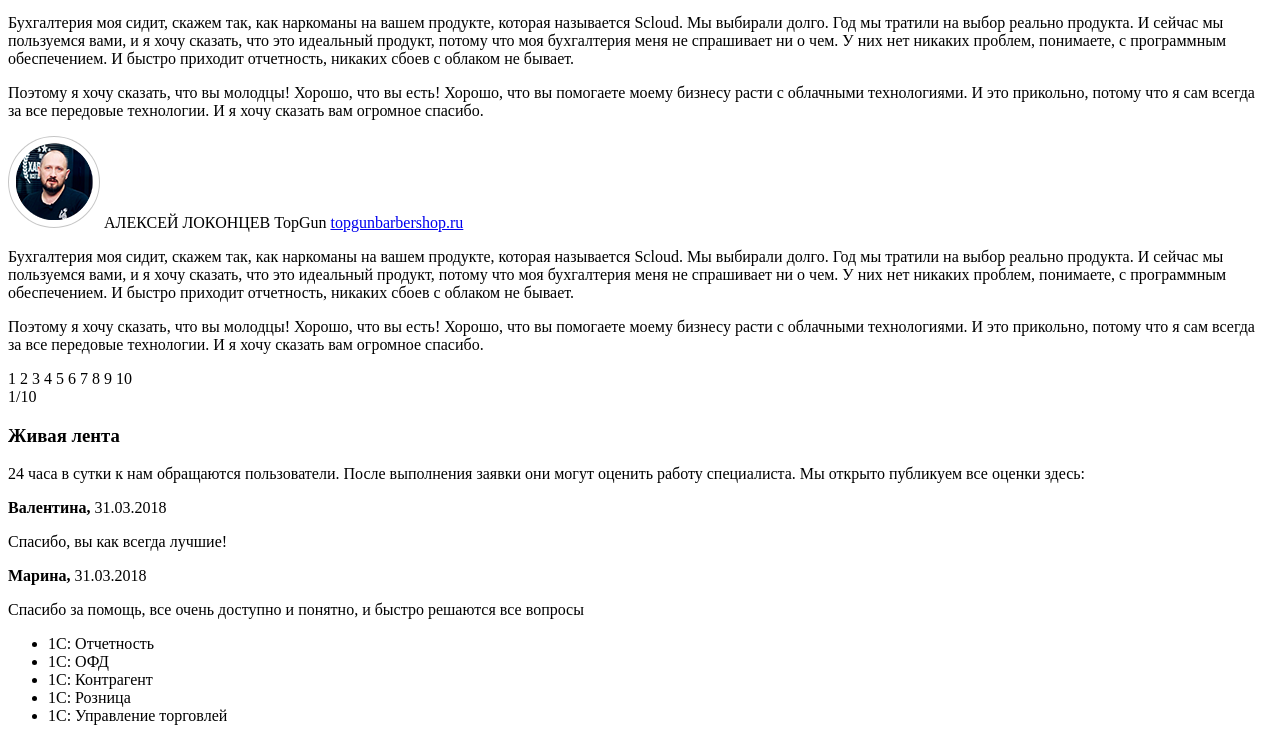
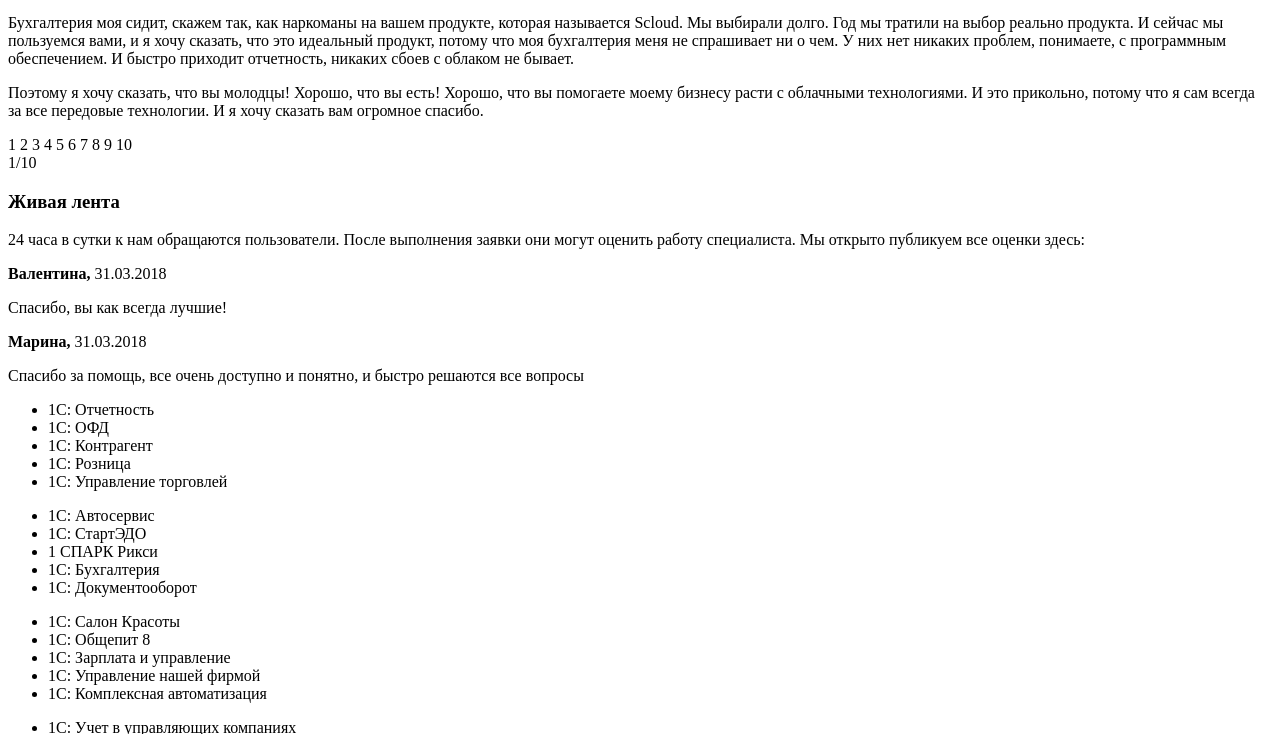
Before and after one commit to dumpy1/Service-cloude-new, a plain HTML site: page index.html in a window 1280 px wide. Shown: the part 2423-3157 px from the top of the page. Drawn offline with Linux system fonts and the light colour scheme.

Commit message:
viewport add

```diff
--- a/index.html
+++ b/index.html
@@ -4,6 +4,8 @@
 <head>
     <meta charset="UTF-8">
     <title>1С в облаке с компанией Scloud</title>
+    <meta name="viewport" content="width=device-width, initial-scale=1">
+    <link rel="stylesheet" href="/css/style.css">
 </head>
 
 <body>
@@ -251,27 +253,9 @@
                             И это прикольно, потому что я сам всегда за все передовые технологии.
                             И я хочу сказать вам огромное спасибо.</p>
                     </div>
- <div class="response">
-            <div class="response_slider">
-                <div class="response_slider_item">
-                    <img src="/img/portret.png" height="92" width="92" alt="фото">
-                    <span class="name">АЛЕКСЕЙ ЛОКОНЦЕВ</span>
-                    <span class="firm">TopGun</span>
-                    <a href="topgunbarbershop.ru" class="site">topgunbarbershop.ru</a>
-                    <div class="story">
-                        <p>Бухгалтерия моя сидит, скажем так, как наркоманы на вашем продукте,
-                            которая называется Scloud. Мы выбирали долго. Год мы тратили на выбор
-                            реально продукта. И сейчас мы пользуемся вами, и я хочу сказать, что это
-                            идеальный продукт, потому что моя бухгалтерия меня не спрашивает
-                            ни о чем. У них нет никаких проблем, понимаете, с программным
-                            обеспечением. И быстро приходит отчетность, никаких сбоев с облаком
-                            не бывает. </p>
-                        <p>Поэтому я хочу сказать, что вы молодцы! Хорошо, что вы есть! Хорошо,
-                            что вы помогаете моему бизнесу расти с облачными технологиями.
-                            И это прикольно, потому что я сам всегда за все передовые технологии.
-                            И я хочу сказать вам огромное спасибо.</p>
-                    </div>
+
                     <div class="response_slider_nav">
+
 
                         <div class="response_slider_dotes">
                             <label for="btn_1">1</label>
@@ -286,7 +270,6 @@
                             <label for="btn_10">10</label>
                         </div>
                         <div class="counter">
-
                             <span>1</span><span>/10</span>
                         </div>
                     </div>
@@ -365,4 +348,6 @@
             </div>
         </div>
     </footer>
-</body></html>
+</body>
+
+</html>
```
Lines whose indentation alone changed are shown as unchanged.
